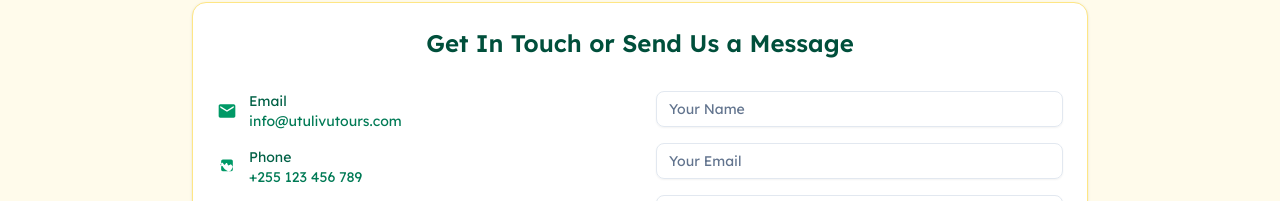
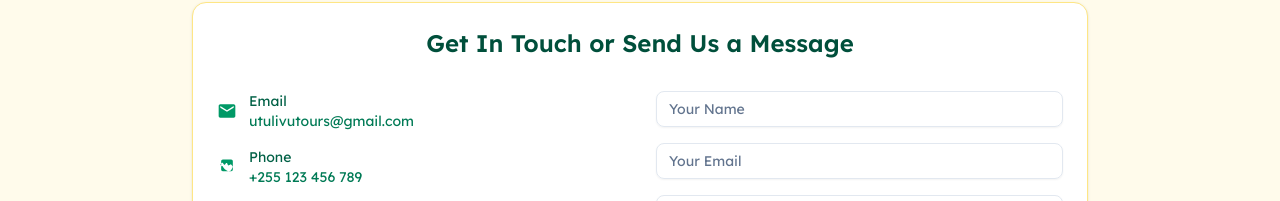
Before and after one commit to bojan09/utulivu-2.0, a React (Vite) app: page /contact in a window 1280 px wide. Shown: the part 182-383 px from the top of the page. Built offline with nearby package versions, Linux system fonts and the light colour scheme; no server answers.

Commit message:
updates in the email

```diff
--- a/src/components/Navbar.tsx
+++ b/src/components/Navbar.tsx
@@ -69,7 +69,7 @@ const Navbar = () => {
           <a href="/" className="mt-4">
             Utulivu Tours
           </a>
-          <a href="mailto:utulivu.tours@gmail.com">utulivu.tours@gmail.com</a>
+          <a href="mailto:utulivu.tours@gmail.com">utulivutours@gmail.com</a>
         </ul>
       </nav>
     </>
--- a/src/sections/Contact.tsx
+++ b/src/sections/Contact.tsx
@@ -78,7 +78,7 @@ const Contact = () => {
                         Email
                       </p>
                       <p className="text-sm text-emerald-700 dark:text-amber-300">
-                        info@utulivutours.com
+                        utulivutours@gmail.com
                       </p>
                     </div>
                   </div>
```
